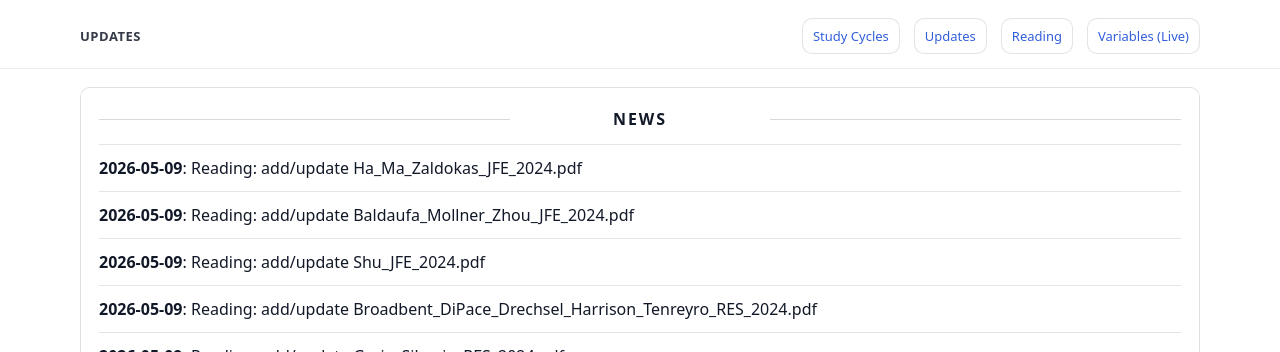
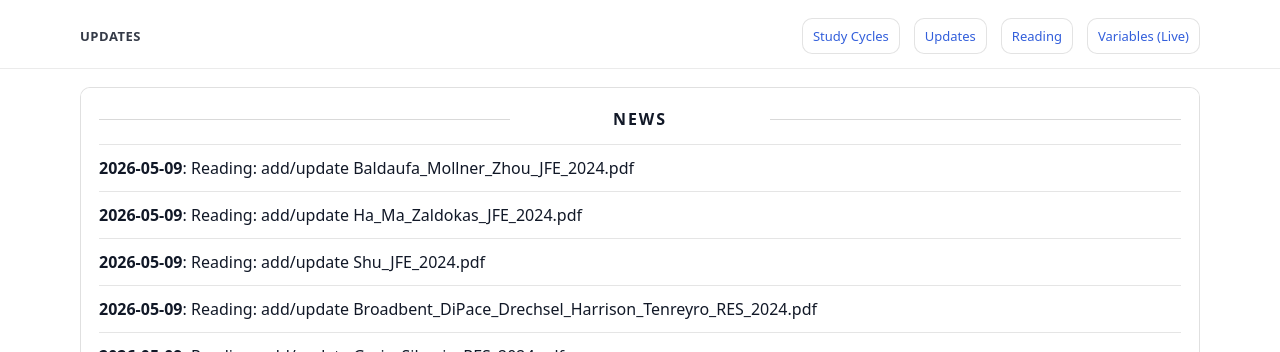
Before and after one commit to yaxinzn/study-archive, a Jekyll site: the page built from updates/index.md, in a window 1280 px wide. Shown: the top 352 px of the page. Built offline with Jekyll 4.4.1, drawn with Linux system fonts in a browser that asks for light colours; part of the change alters nothing that is shown.

Commit message:
chore: update NEWS feed

```diff
--- a/_data/news.yml
+++ b/_data/news.yml
@@ -1,10 +1,10 @@
 # Auto-generated update history (sorted newest -> oldest). Do not edit manually.
+- ts: "1778315260"
+  date: "2026-05-09"
+  title: "Reading: add/update Baldaufa_Mollner_Zhou_JFE_2024.pdf"
 - ts: "1778315167"
   date: "2026-05-09"
   title: "Reading: add/update Ha_Ma_Zaldokas_JFE_2024.pdf"
-- ts: "1778314577"
-  date: "2026-05-09"
-  title: "Reading: add/update Baldaufa_Mollner_Zhou_JFE_2024.pdf"
 - ts: "1778313944"
   date: "2026-05-09"
   title: "Reading: add/update Shu_JFE_2024.pdf"
```
